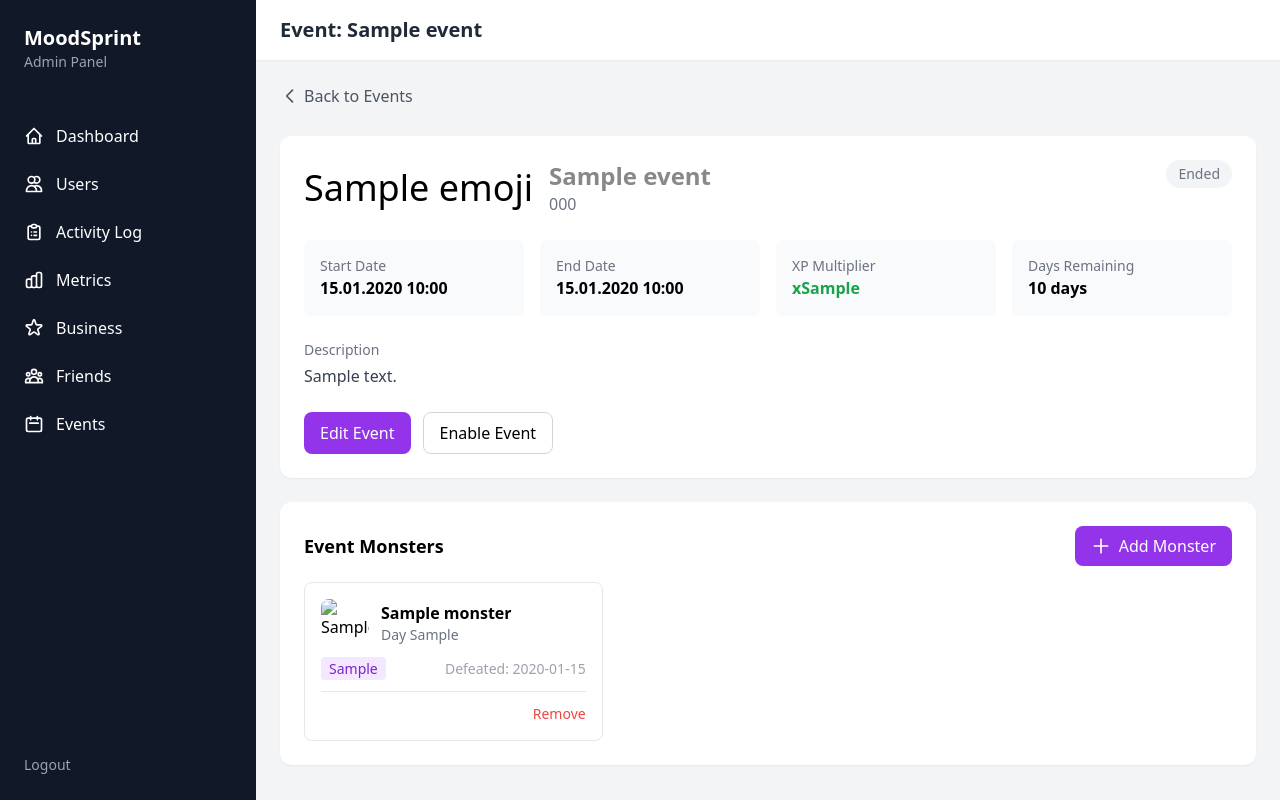
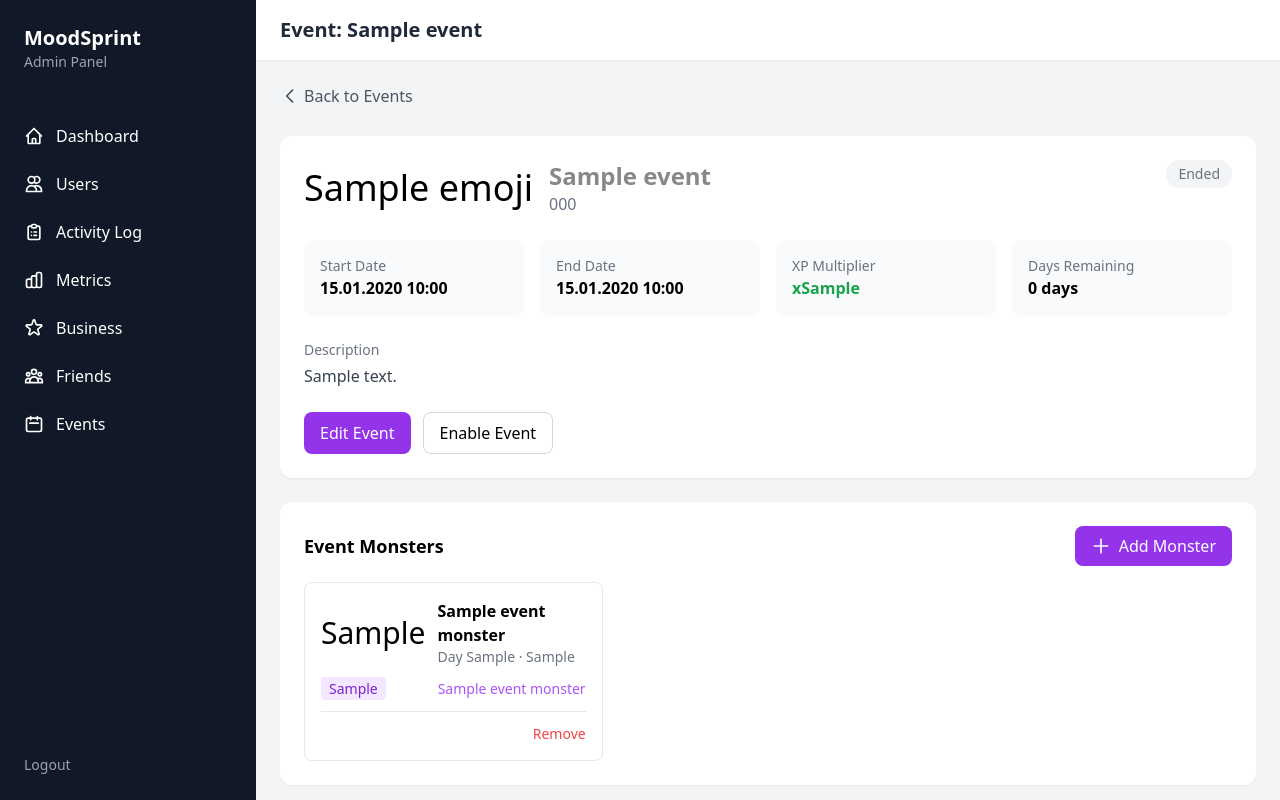
Before and after one commit to YourStyle/moodsprint, a Flask app: template admin/templates/event_detail.html in a window 1280 px wide. Run offline with Flask 3, Linux system fonts and the light colour scheme; the template is opened without the code that fills it: most values are stand-ins (such as "Sample title", 1, 10 or a date in 2020); some libraries are stand-ins or nearby versions.

Commit message:
fix: update event_detail template for raw SQL queries
Changed template to use flat column names (monster_name, monster_emoji)
instead of ORM relationship attributes (monster.name, monster.emoji).

🤖 Generated with [Claude Code](https://claude.com/claude-code)

Co-Authored-By: Claude Opus 4.5 <noreply@anthropic.com>

```diff
--- a/admin/templates/event_detail.html
+++ b/admin/templates/event_detail.html
@@ -49,7 +49,7 @@
             </div>
             <div class="bg-gray-50 rounded-lg p-4">
                 <p class="text-sm text-gray-500">Days Remaining</p>
-                <p class="font-semibold">{{ event.days_remaining }} days</p>
+                <p class="font-semibold">{{ ((event.end_date - now).days) if event.end_date > now else 0 }} days</p>
             </div>
         </div>
 
@@ -88,14 +88,10 @@
             {% for em in event_monsters %}
             <div class="border rounded-lg p-4 hover:border-purple-300 transition-colors">
                 <div class="flex items-center gap-3 mb-3">
-                    {% if em.monster.sprite_url %}
-                    <img src="{{ em.monster.sprite_url }}" alt="{{ em.monster.name }}" class="w-12 h-12 rounded-lg object-cover">
-                    {% else %}
-                    <span class="text-3xl">{{ em.monster.emoji }}</span>
-                    {% endif %}
+                    <span class="text-3xl">{{ em.monster_emoji }}</span>
                     <div>
-                        <h4 class="font-semibold">{{ em.monster.name }}</h4>
-                        <p class="text-sm text-gray-500">Day {{ em.appear_day }}</p>
+                        <h4 class="font-semibold">{{ em.monster_name }}</h4>
+                        <p class="text-sm text-gray-500">Day {{ em.appear_day }} · {{ em.monster_genre }}</p>
                     </div>
                 </div>
                 <div class="flex items-center justify-between text-sm">
@@ -104,7 +100,9 @@
                         <span class="px-2 py-0.5 bg-purple-100 text-purple-700 rounded">{{ em.guaranteed_rarity }}</span>
                         {% endif %}
                     </span>
-                    <span class="text-gray-400">Defeated: {{ em.times_defeated }}</span>
+                    {% if em.exclusive_reward_name %}
+                    <span class="text-purple-500">{{ em.exclusive_reward_name }}</span>
+                    {% endif %}
                 </div>
                 <div class="mt-3 pt-3 border-t flex justify-end">
                     <button onclick="removeMonster({{ em.id }})" class="text-red-500 hover:text-red-700 text-sm">
```
